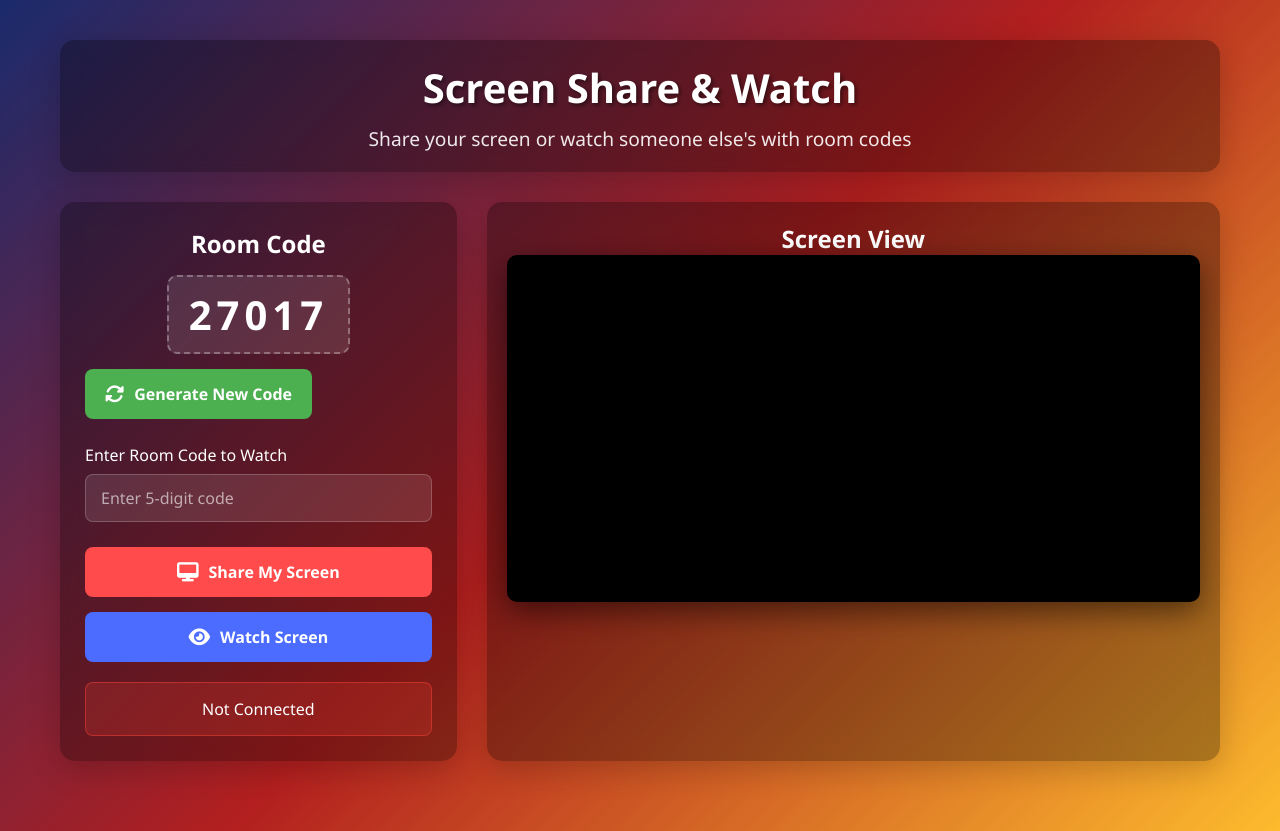
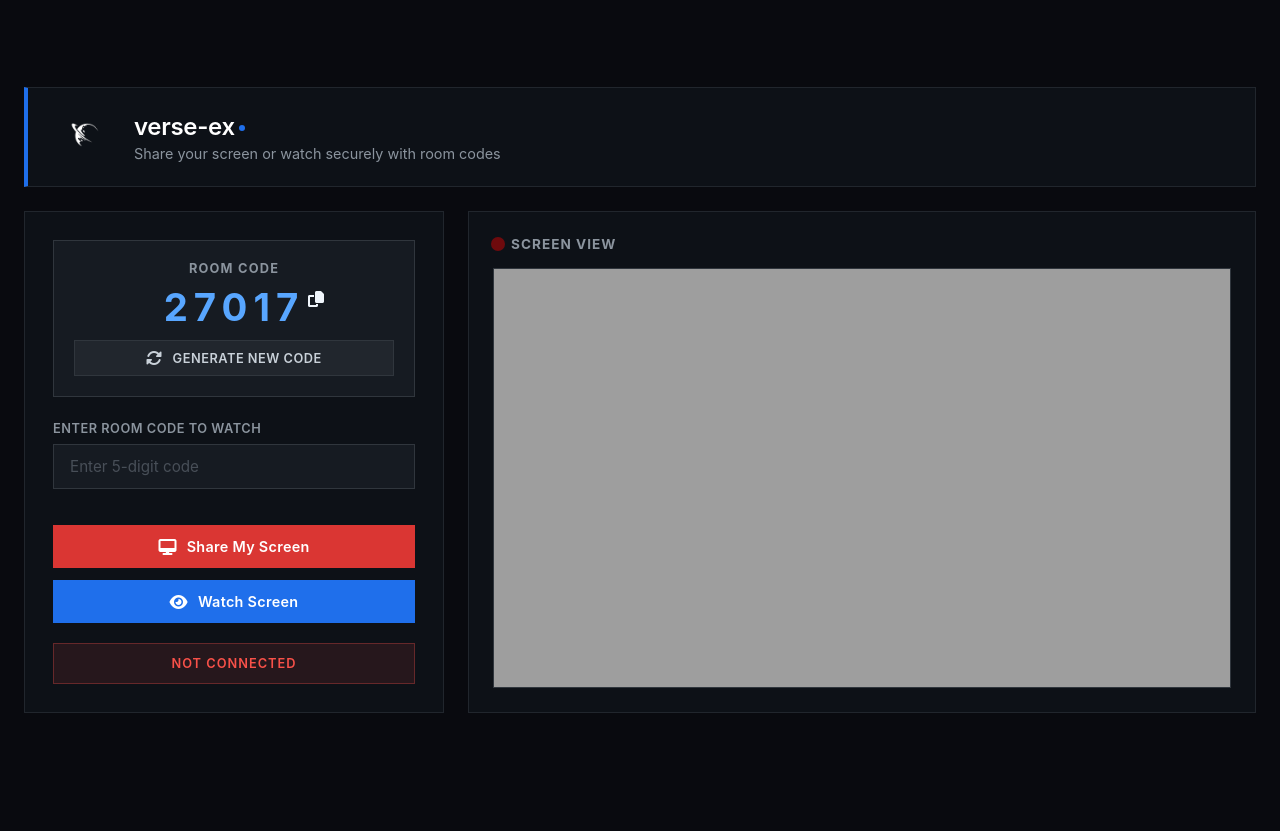
Before and after one commit to abhibhrt/sturdy-goggles, a website: page public/index.html in a window 1280 px wide. After the commit the page ends 800 px from the top, so only its background shows below. Drawn offline with nearby package versions, Linux system fonts and the light colour scheme; no server answers.

Commit message:
chnaged graphics

```diff
--- a/public/index.html
+++ b/public/index.html
@@ -1,5 +1,6 @@
 <!DOCTYPE html>
 <html lang="en">
+
 <head>
     <meta charset="UTF-8">
     <meta name="viewport" content="width=device-width, initial-scale=1.0">
@@ -7,11 +8,15 @@
     <link rel="stylesheet" href="https://cdnjs.cloudflare.com/ajax/libs/font-awesome/6.4.0/css/all.min.css">
     <link rel="stylesheet" href="style.css">
 </head>
+
 <body>
     <div class="container">
         <header>
-        <h1>Screen Share & Watch</h1>
-        <p class="subtitle">Share your screen or watch someone else's with room codes</p>
+            <img src="favicon.ico" alt="verse-ex Logo">
+            <div class="header-text">
+                <h1>verse-ex</h1>
+                <p class="subtitle">Share your screen or watch securely with room codes</p>
+            </div>
         </header>
 
         <div class="main-content">
@@ -19,6 +24,7 @@
                 <div class="room-code-section">
                     <h2>Room Code</h2>
                     <div class="room-code" id="roomCodeDisplay"></div>
+                    <i class="fas fa-copy copy-btn" id="copyCodeBtn"></i>
                     <button class="generate-btn" id="generateCodeBtn"><i class="fas fa-sync-alt"></i> Generate New Code</button>
                 </div>
 
@@ -46,4 +52,5 @@
     <script src="/socket.io/socket.io.js"></script>
     <script src="client.js"></script>
 </body>
+
 </html>
--- a/public/style.css
+++ b/public/style.css
@@ -1,89 +1,194 @@
+@keyframes fadeIn {
+    from { opacity: 0; transform: translateY(10px); }
+    to { opacity: 1; transform: translateY(0); }
+}
+
+@keyframes pulseGlow {
+    0% { border-color: rgba(31, 111, 235, 0.4); box-shadow: 0 0 0 rgba(31, 111, 235, 0); }
+    50% { border-color: rgba(88, 166, 255, 0.8); box-shadow: 0 0 15px rgba(88, 166, 255, 0.2); }
+    100% { border-color: rgba(31, 111, 235, 0.4); box-shadow: 0 0 0 rgba(31, 111, 235, 0); }
+}
+
+@keyframes liveDot {
+    0% { transform: scale(1); opacity: 1; }
+    50% { transform: scale(1.4); opacity: 0.4; }
+    100% { transform: scale(1); opacity: 1; }
+}
+
 * {
     margin: 0;
     padding: 0;
     box-sizing: border-box;
-    font-family: 'Segoe UI', Tahoma, Geneva, Verdana, sans-serif;
+    font-family: 'Inter', system-ui, -apple-system, sans-serif;
 }
 
 body {
-    background: linear-gradient(135deg, #1a2a6c, #b21f1f, #fdbb2d);
-    color: white;
+    background-color: #090a0f;
+    color: #f0f6fc;
     min-height: 100vh;
-    padding: 20px;
+    display: flex;
+    justify-content: center;
+    align-items: center;
+    padding: 24px;
+    animation: fadeIn 0.6s cubic-bezier(0.16, 1, 0.3, 1) forwards;
 }
 
 .container {
-    max-width: 1200px;
+    width: 100%;
+    max-width: 1400px;
     margin: 0 auto;
-    padding: 20px;
 }
 
 header {
-    text-align: center;
-    margin-bottom: 30px;
-    padding: 20px;
-    background: rgba(0, 0, 0, 0.3);
-    border-radius: 15px;
-    backdrop-filter: blur(10px);
-    box-shadow: 0 8px 32px rgba(0, 0, 0, 0.2);
+    background: #0d1117;
+    border: 1px solid #21262d;
+    border-left: 4px solid #1f6feb;
+    padding: 20px 28px;
+    margin-bottom: 24px;
+    border-radius: 0;
+    display: flex;
+    align-items: center;
+    gap: 20px;
+    transition: transform 0.3s ease, border-color 0.3s ease;
 }
 
-h1 {
-    font-size: 2.5rem;
-    margin-bottom: 10px;
-    text-shadow: 2px 2px 4px rgba(0, 0, 0, 0.5);
+header:hover {
+    border-color: #30363d;
+    transform: translateY(-2px);
+}
+
+header img {
+    width: 58px;
+    height: 58px;
+    object-fit: cover;
+    border-radius: 0;
+    transition: transform 0.3s ease;
+    filter: invert(100%);
+}
+
+header img:hover {
+    transform: rotate(5deg) scale(1.05);
+}
+
+.header-text h1 {
+    font-size: 1.5rem;
+    font-weight: 600;
+    color: #ffffff;
+    letter-spacing: -0.3px;
+    margin-bottom: 4px;
+}
+
+.header-text h1::after {
+    content: '';
+    display: inline-block;
+    width: 6px;
+    height: 6px;
+    background-color: #1f6feb;
+    margin-left: 4px;
+    vertical-align: middle;
+    border-radius: 100%;
 }
 
 .subtitle {
-    font-size: 1.2rem;
-    opacity: 0.9;
+    font-size: 0.9rem;
+    color: #8b949e;
+    font-weight: 400;
 }
 
 .main-content {
-    display: flex;
-    flex-wrap: wrap;
-    gap: 30px;
-    margin-bottom: 30px;
+    display: grid;
+    grid-template-columns: 420px 1fr;
+    gap: 24px;
 }
 
 .control-panel {
-    flex: 1;
-    min-width: 300px;
-    background: rgba(0, 0, 0, 0.3);
-    padding: 25px;
-    border-radius: 15px;
-    backdrop-filter: blur(10px);
-    box-shadow: 0 8px 32px rgba(0, 0, 0, 0.2);
+    background: #0d1117;
+    border: 1px solid #21262d;
+    padding: 28px;
+    border-radius: 0;
+    display: flex;
+    flex-direction: column;
+    justify-content: space-between;
+    transition: border-color 0.3s ease;
+}
+
+.control-panel:hover {
+    border-color: #30363d;
 }
 
 .video-container {
-    flex: 2;
-    min-width: 300px;
-    background: rgba(0, 0, 0, 0.3);
-    padding: 20px;
-    border-radius: 15px;
-    backdrop-filter: blur(10px);
-    box-shadow: 0 8px 32px rgba(0, 0, 0, 0.2);
+    background: #0d1117;
+    border: 1px solid #21262d;
+    padding: 24px;
+    border-radius: 0;
     display: flex;
     flex-direction: column;
+    transition: border-color 0.3s ease;
+}
+
+.video-container:hover {
+    border-color: #30363d;
+}
+
+.video-container h2 {
+    font-size: 0.85rem;
+    text-transform: uppercase;
+    letter-spacing: 1px;
+    color: #8b949e;
+    margin-bottom: 16px;
+    display: flex;
     align-items: center;
+    gap: 8px;
+}
+
+.video-container h2::before {
+    content: '';
+    display: inline-block;
+    width: 10px;
+    height: 10px;
+    background: #ff0000;
+    animation: liveDot 2s infinite ease-in-out;
+    border-radius: 100%;
 }
 
 .room-code-section {
-    margin-bottom: 25px;
+    background: #161b22;
+    border: 1px solid #30363d;
+    padding: 20px;
+    margin-bottom: 24px;
     text-align: center;
+    border-radius: 0;
+    transition: all 0.3s ease;
+    position: relative;
+}
+
+.room-code-section:hover {
+    border-color: #58a6ff;
+}
+
+.room-code-section h2 {
+    font-size: 0.8rem;
+    text-transform: uppercase;
+    letter-spacing: 1.2px;
+    color: #8b949e;
+    margin-bottom: 8px;
 }
 
 .room-code {
-    font-size: 2.5rem;
-    font-weight: bold;
-    letter-spacing: 5px;
-    background: rgba(255, 255, 255, 0.1);
-    padding: 10px 20px;
-    border-radius: 10px;
-    margin: 15px 0;
-    display: inline-block;
-    border: 2px dashed rgba(255, 255, 255, 0.3);
+    font-size: 2.4rem;
+    font-weight: 700;
+    letter-spacing: 6px;
+    color: #58a6ff;
+    margin: 8px 0;
+    display: block;
+    background: transparent;
+    border: none;
+    padding: 0;
+    transition: transform 0.2s ease;
+}
+
+.room-code:hover {
+    transform: scale(1.02);
 }
 
 .input-group {
@@ -93,149 +198,203 @@ h1 {
 label {
     display: block;
     margin-bottom: 8px;
-    font-weight: 500;
+    font-size: 0.8rem;
+    font-weight: 600;
+    color: #8b949e;
+    text-transform: uppercase;
+    letter-spacing: 0.5px;
 }
 
 input {
     width: 100%;
-    padding: 12px 15px;
-    border-radius: 8px;
-    border: none;
-    background: rgba(255, 255, 255, 0.1);
-    color: white;
-    font-size: 1rem;
-    border: 1px solid rgba(255, 255, 255, 0.2);
+    padding: 12px 16px;
+    background: #161b22;
+    color: #ffffff;
+    font-size: 0.95rem;
+    border: 1px solid #30363d;
+    border-radius: 0;
+    outline: none;
+    transition: all 0.25s cubic-bezier(0.4, 0, 0.2, 1);
+}
+
+input:focus {
+    border-color: #58a6ff;
+    box-shadow: 0 0 0 3px rgba(88, 166, 255, 0.15);
+    background: #0d1117;
 }
 
 input::placeholder {
-    color: rgba(255, 255, 255, 0.6);
+    color: #484f58;
 }
 
 .button-group {
     display: flex;
     flex-direction: column;
-    gap: 15px;
-    margin-top: 25px;
+    gap: 12px;
+    margin-top: 16px;
 }
 
 button {
-    padding: 14px 20px;
+    padding: 13px 20px;
     border: none;
-    border-radius: 8px;
-    font-size: 1rem;
+    border-radius: 0;
+    font-size: 0.9rem;
     font-weight: 600;
     cursor: pointer;
-    transition: all 0.3s ease;
+    transition: all 0.25s cubic-bezier(0.4, 0, 0.2, 1);
     display: flex;
     align-items: center;
     justify-content: center;
     gap: 10px;
+    letter-spacing: 0.3px;
+    position: relative;
+    overflow: hidden;
+}
+
+button::after {
+    content: '';
+    position: absolute;
+    top: 50%;
+    left: 50%;
+    width: 5px;
+    height: 5px;
+    background: rgba(255, 255, 255, 0.5);
+    opacity: 0;
+    border-radius: 100%;
+    transform: scale(1, 1) translate(-50%, -50%);
+    transform-origin: 50% 50%;
+}
+
+button:active::after {
+    animation: ripple 0.4s ease-out;
+}
+
+@keyframes ripple {
+    0% { transform: scale(0, 0); opacity: 0.5; }
+    100% { transform: scale(40, 40); opacity: 0; }
 }
 
 button i {
-    font-size: 1.2rem;
+    font-size: 1rem;
+    transition: transform 0.2s ease;
+}
+
+button:hover i {
+    transform: scale(1.1);
 }
 
 .share-btn {
-    background: #ff4b4b;
+    background: #da3633;
     color: white;
 }
 
 .share-btn:hover {
-    background: #ff2b2b;
-    transform: translateY(-2px);
-    box-shadow: 0 5px 15px rgba(255, 75, 75, 0.4);
+    background: #b62324;
+    transform: translateY(-1px);
+    box-shadow: 0 4px 12px rgba(218, 54, 51, 0.3);
 }
 
 .watch-btn {
-    background: #4b6cff;
+    background: #1f6feb;
     color: white;
 }
 
 .watch-btn:hover {
-    background: #2b52ff;
-    transform: translateY(-2px);
-    box-shadow: 0 5px 15px rgba(75, 108, 255, 0.4);
+    background: #388bfd;
+    transform: translateY(-1px);
+    box-shadow: 0 4px 12px rgba(31, 111, 235, 0.3);
 }
 
 .generate-btn {
-    background: #4CAF50;
-    color: white;
+    background: #21262d;
+    color: #c9d1d9;
+    border: 1px solid #30363d;
+    width: 100%;
+    margin-top: 10px;
+    font-size: 0.8rem;
+    padding: 9px 12px;
+    text-transform: uppercase;
+    letter-spacing: 0.5px;
 }
 
 .generate-btn:hover {
-    background: #3d8b40;
-    transform: translateY(-2px);
-    box-shadow: 0 5px 15px rgba(76, 175, 80, 0.4);
+    background: #30363d;
+    color: #ffffff;
+    border-color: #8b949e;
+    transform: translateY(-1px);
 }
 
 video {
     width: 100%;
-    max-width: 800px;
-    height: auto;
-    border-radius: 10px;
-    background: #000;
-    box-shadow: 0 10px 30px rgba(0, 0, 0, 0.5);
+    height: 100%;
+    max-height: 650px;
+    object-fit: contain;
+    background: #010409;
+    border: 1px solid #30363d;
+    border-radius: 0;
+    transition: border-color 0.3s ease;
+}
+
+video:hover {
+    border-color: #388bfd;
 }
 
 .status {
     margin-top: 20px;
-    padding: 15px;
-    border-radius: 8px;
+    padding: 12px;
+    border-radius: 0;
     text-align: center;
-    font-weight: 500;
+    font-size: 0.8rem;
+    font-weight: 600;
+    letter-spacing: 1px;
+    text-transform: uppercase;
+    transition: all 0.3s ease;
 }
 
 .status.connected {
-    background: rgba(76, 175, 80, 0.2);
-    border: 1px solid rgba(76, 175, 80, 0.5);
+    background: rgba(46, 160, 67, 0.1);
+    color: #3fb950;
+    border: 1px solid rgba(46, 160, 67, 0.4);
+    animation: pulseGlow 3s infinite;
 }
 
 .status.disconnected {
-    background: rgba(244, 67, 54, 0.2);
-    border: 1px solid rgba(244, 67, 54, 0.5);
+    background: rgba(248, 81, 73, 0.1);
+    color: #f85149;
+    border: 1px solid rgba(248, 81, 73, 0.3);
 }
 
-.instructions {
-    margin-top: 30px;
-    background: rgba(0, 0, 0, 0.3);
-    padding: 20px;
-    border-radius: 15px;
-    backdrop-filter: blur(10px);
+.instructions, footer {
+    display: none;
 }
 
-.instructions h3 {
-    margin-bottom: 15px;
-    font-size: 1.3rem;
+@media (max-width: 1024px) {
+    .main-content {
+        grid-template-columns: 1fr;
+    }
+
+    body {
+        padding: 16px;
+    }
 }
 
-.instructions ol {
-    margin-left: 20px;
-    line-height: 1.6;
+.copy-btn {
+    position: absolute;
+    margin-top: 10px;
+    font-size: 1rem;
+    display: flex;
+    cursor: pointer;
+    transition: all 0.25s cubic-bezier(0.4, 0, 0.2, 1);
+    top: 40px;
+    right: 90px;
 }
 
-.instructions li {
-    margin-bottom: 10px;
+.copy-btn:active {
+    scale: .8;
+    color: rgb(0, 221, 0);
 }
 
-footer {
-    text-align: center;
-    margin-top: 30px;
-    padding: 20px;
-    font-size: 0.9rem;
-    opacity: 0.7;
+#remoteVideo{
+    background-image: url('https://s3images.coroflot.com/user_files/individual_files/projects/320364_2103113_cover_ilmmnmcy5iku0uegnobr.gif');
+    background-size: 90%;
 }
-
-@media (max-width: 768px) {
-    .main-content {
-        flex-direction: column;
-    }
-
-    h1 {
-        font-size: 2rem;
-    }
-
-    .room-code {
-        font-size: 2rem;
-    }
-}
--- a/server.js
+++ b/server.js
@@ -70,4 +70,4 @@ io.on('connection', socket => {
 });
 
 const PORT = process.env.PORT || 5467;
-server.listen(PORT, () => console.log(`🚀 Server running on port ${PORT}`));
+server.listen(PORT, () => console.log(`Server running... http://localhost:${PORT}`));
```
Also changed, not shown: public/client.js (+26 -0 lines), public/favicon.ico (added). Lines whose indentation alone changed are shown as unchanged.
